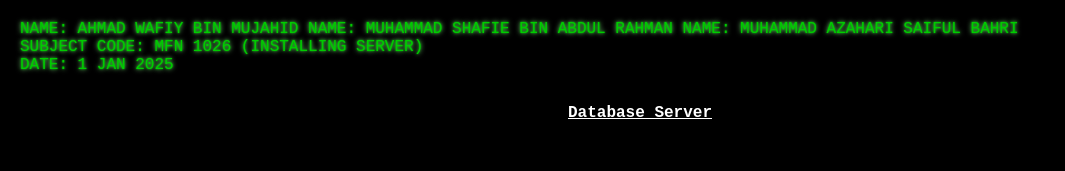
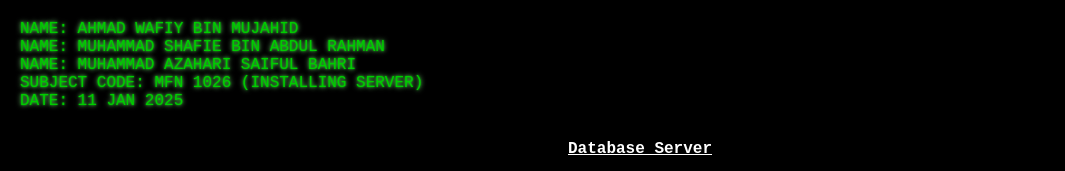
Before and after one commit to 2akura/DBSVR_mfn-1026, a plain HTML site: page index.html in a window 1280 px wide. Shown: the top 171 px of the page, without its empty margins (0-1065 px from the left). Drawn offline with Linux system fonts and the light colour scheme.

Commit message:
Update index.html

```diff
--- a/index.html
+++ b/index.html
@@ -37,11 +37,11 @@
 </head>
 <body>
     <div class="header">
-        NAME: AHMAD WAFIY BIN MUJAHID
-        NAME: MUHAMMAD SHAFIE BIN ABDUL RAHMAN
+        NAME: AHMAD WAFIY BIN MUJAHID<br>
+        NAME: MUHAMMAD SHAFIE BIN ABDUL RAHMAN<br>
         NAME: MUHAMMAD AZAHARI SAIFUL BAHRI<br>
         SUBJECT CODE: MFN 1026 (INSTALLING SERVER)<br>
-        DATE: 1 JAN 2025
+        DATE: 11 JAN 2025
     </div>
     <div class="title">Database Server</div>
     <p>
```
